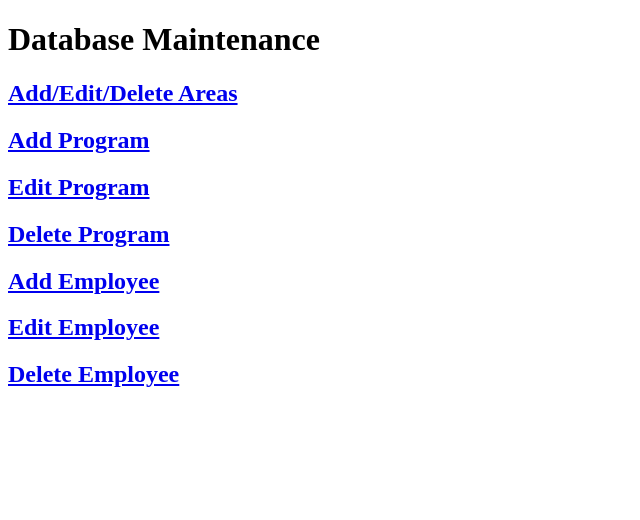
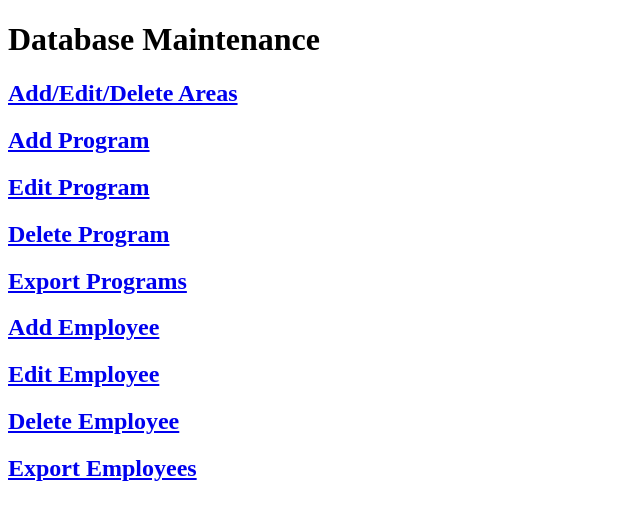
Before and after one commit to abbisai7/Bug_Hound-Project, a Flask app: page /database_maintenance in a window 1280 px wide. Shown: the top 520 px of the page, without its empty margins (0-640 px from the left). Run offline with Flask 3, Linux system fonts and the light colour scheme.

Commit message:
iteration 2 final

```diff
--- a/server/app.py
+++ b/server/app.py
@@ -1,4 +1,5 @@
 from flask import Flask,g,request,render_template,session,flash,redirect,url_for
+import xml.etree.ElementTree as ET
 import sqlite3
 
 
@@ -306,5 +307,41 @@ def delete_area(area_id,prog_id):
     db.commit()
     return redirect(url_for("add_update_area_program",prog_id=prog_id))
 
+
+######## Export Program table to XML #######################
+@app.route("/export_program_xml",methods=["GET"])
+def export_program_xml():
+    db = get_db()
+    cur = db.execute("select * from programs")
+    rows = cur.fetchall()
+    root = ET.Element('my_table')
+
+    for row in rows:
+        row_elem = ET.SubElement(root, 'row')
+        for i, col in enumerate(row):
+            col_elem = ET.SubElement(row_elem, f'col{i}')
+            col_elem.text = str(col)
+
+
+    tree = ET.ElementTree(root)
+    tree.write('programs.xml', encoding='utf-8')
+    return f'<h1>Downloaded Successfully</h1>'
+
+
+###################### Export Employees to ASCII ############################
+
+@app.route("/export_employee_ascii")
+def export_employee_ascii():
+    db = get_db()
+    cur = db.execute("select * from employees")
+    rows = cur.fetchall()
+    with open('employees_ascii.txt', 'w') as f:
+        for row in rows:
+            f.write('\t'.join(str(col) for col in row) + '\n')
+    return f"<h1>Downloaded Successfully"
+
+
+
+
 if __name__ == "__main__":
     app.run(host="localhost", port=8000, debug=True)
--- /dev/null
+++ b/server/employees_ascii.txt
@@ -0,0 +1,2 @@
+1002	admin_role	admin	admin	3
+1006	Sai Chaithanya	abbisai	12345678	2
--- /dev/null
+++ b/server/programs.xml
@@ -0,0 +1 @@
+<my_table><row><col0>1000</col0><col1>python</col1><col2>2</col2><col3>2.0.0</col3></row><row><col0>1001</col0><col1>skytrixe</col1><col2>1</col2><col3>1</col3></row><row><col0>1002</col0><col1>bughound</col1><col2>1</col2><col3>1</col3></row><row><col0>1004</col0><col1>visual ada 95</col1><col2>1</col2><col3>2</col3></row><row><col0>1005</col0><col1>visual ada 95</col1><col2>1</col2><col3>2</col3></row><row><col0>1006</col0><col1>visual ada 95</col1><col2>2</col2><col3>1</col3></row><row><col0>1008</col0><col1>Pascal Coder</col1><col2>1</col2><col3>1</col3></row><row><col0>1009</col0><col1>Pascal Coder</col1><col2>1</col2><col3>1</col3></row></my_table>
--- a/server/templates/database_maintenance.html
+++ b/server/templates/database_maintenance.html
@@ -12,8 +12,10 @@
     <a href="{{url_for('add_program')}}"><h2>Add Program</h2></a>
     <a href="{{url_for('update_program')}}"><h2>Edit Program</h2></a>
     <a href="{{url_for('delete_program')}}"><h2>Delete Program</h2></a>
+    <a href="{{url_for('export_program_xml')}}"><h2>Export Programs</h2></a>
     <a href="{{url_for('add_employee')}}"><h2>Add Employee</h2></a>
     <a href="{{url_for('update_employee')}}"><h2>Edit Employee</h2></a>
     <a href="{{url_for('delete_employee')}}"><h2>Delete Employee</h2></a>
+    <a href="{{url_for('export_employee_ascii')}}"><h2>Export Employees</h2></a>
 </body>
 </html>
```
Also changed, not shown: server/db/bughound.db.
